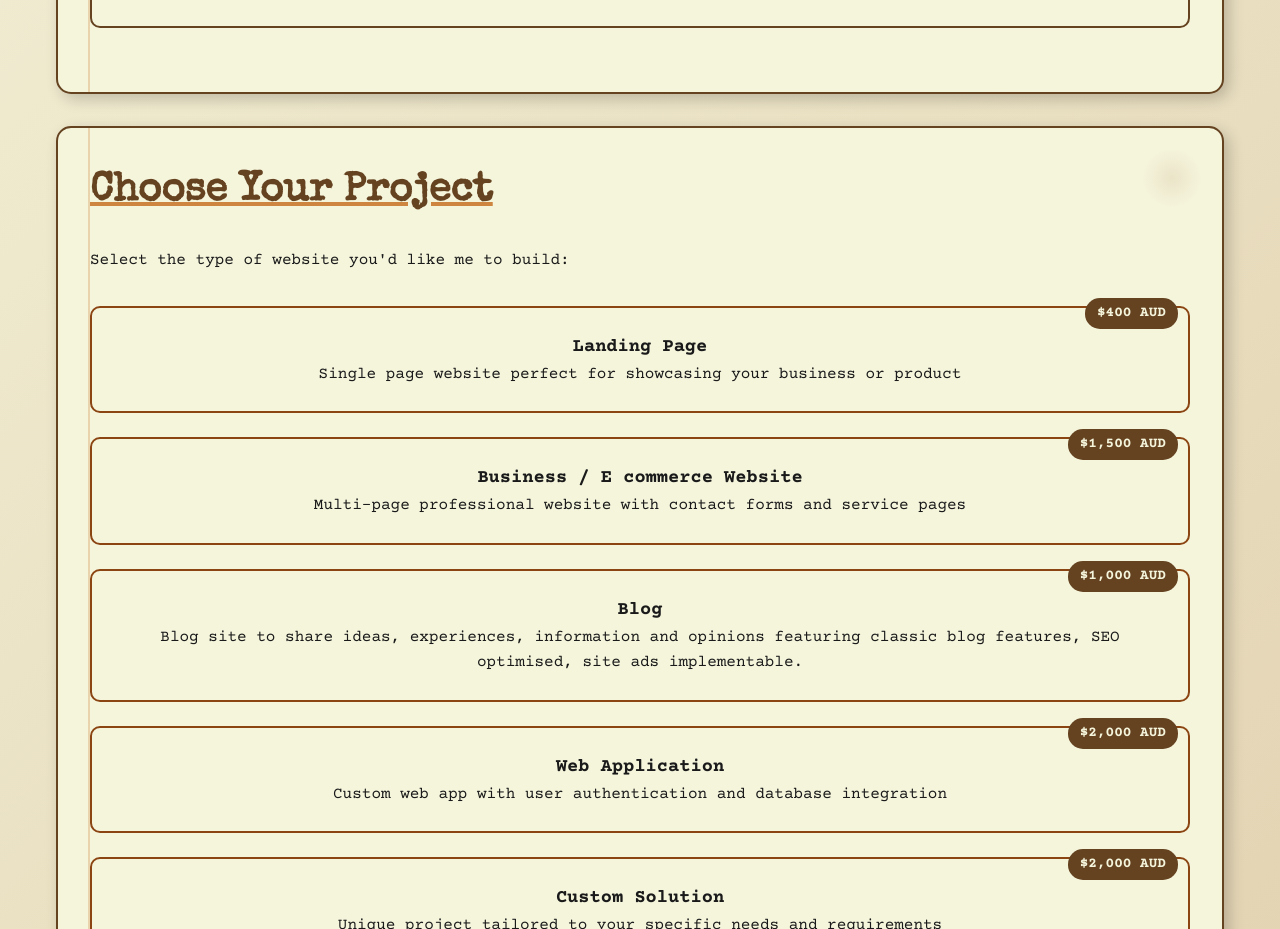
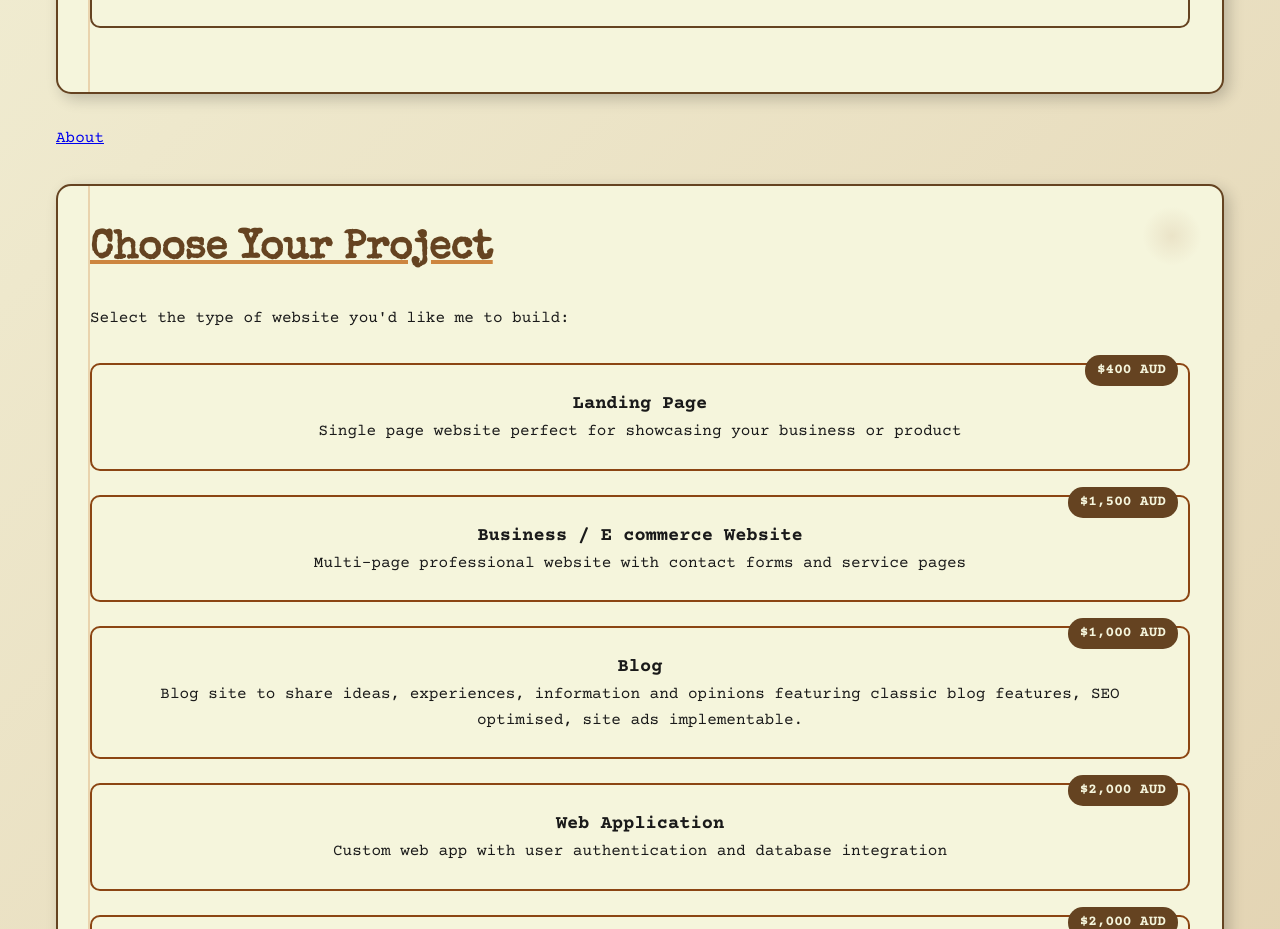
Before and after one commit to Gitgirlels/cocoa-code, a plain HTML site: page index.html in a window 1280 px wide. Shown: the part 990-1919 px from the top of the page. Drawn offline with nearby package versions, Linux system fonts and the light colour scheme; no server answers.

Commit message:
Add link to About page in index.html

```diff
--- a/index.html
+++ b/index.html
@@ -59,7 +59,7 @@
 
             </div>
         </section>
-
+<a href="adelaide.html">About</a>
         <!-- Service Selection -->
         <section class="paper-card">
             <div class="coffee-stain"></div>
```
